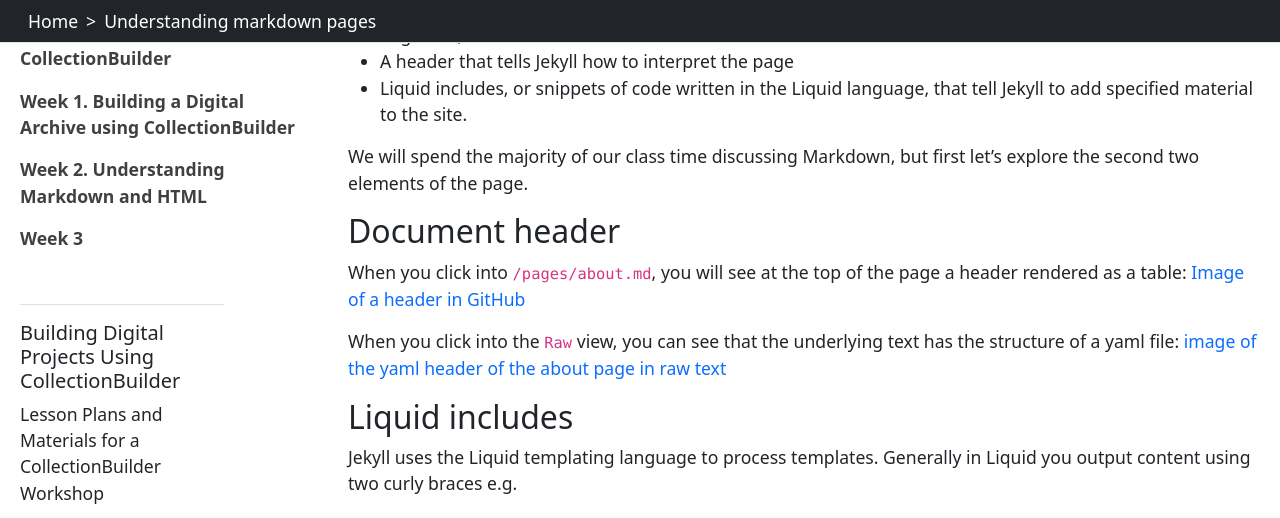
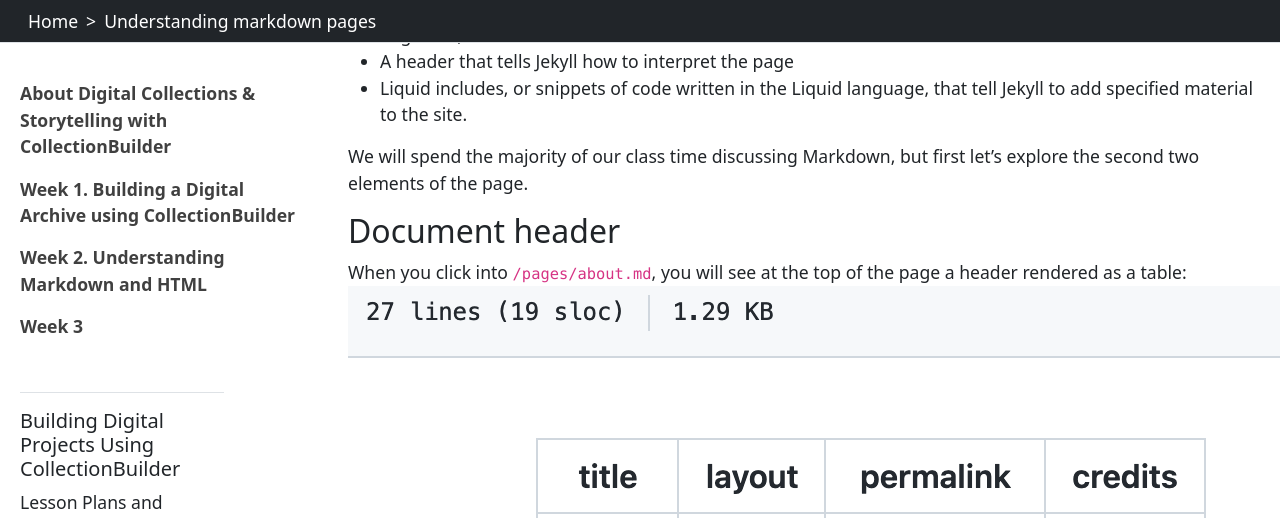
Before and after one commit to gabrielesh/collectionbuilder-workshop, a Jekyll site: the page built from understanding_pages.md, in a window 1280 px wide and 900 px high, scrolled down 384 px, cut to the strip 0-518 px from the top of the window. Built offline with Jekyll 4.4.1, drawn with Linux system fonts in a browser that asks for light colours; our own code applies the rules of GitHub Pages for plain Markdown files.

Commit message:
Update understanding_pages.md

```diff
--- a/understanding_pages.md
+++ b/understanding_pages.md
@@ -9,10 +9,10 @@ We will spend the majority of our class time discussing Markdown, but first let'
 
 ## Document header
 When you click into `/pages/about.md`, you will see at the top of the page a header rendered as a table:
-[Image of a header in GitHub](/images/about-header.png)
+![Image of a header in GitHub](/images/about-header.png)
 
 When you click into the `Raw` view, you can see that the underlying text has the structure of a yaml file:
-[image of the yaml header of the about page in raw text](/images/about-header-raw.png)
+![image of the yaml header of the about page in raw text](/images/about-header-raw.png)
 
 ## Liquid includes
 
```
